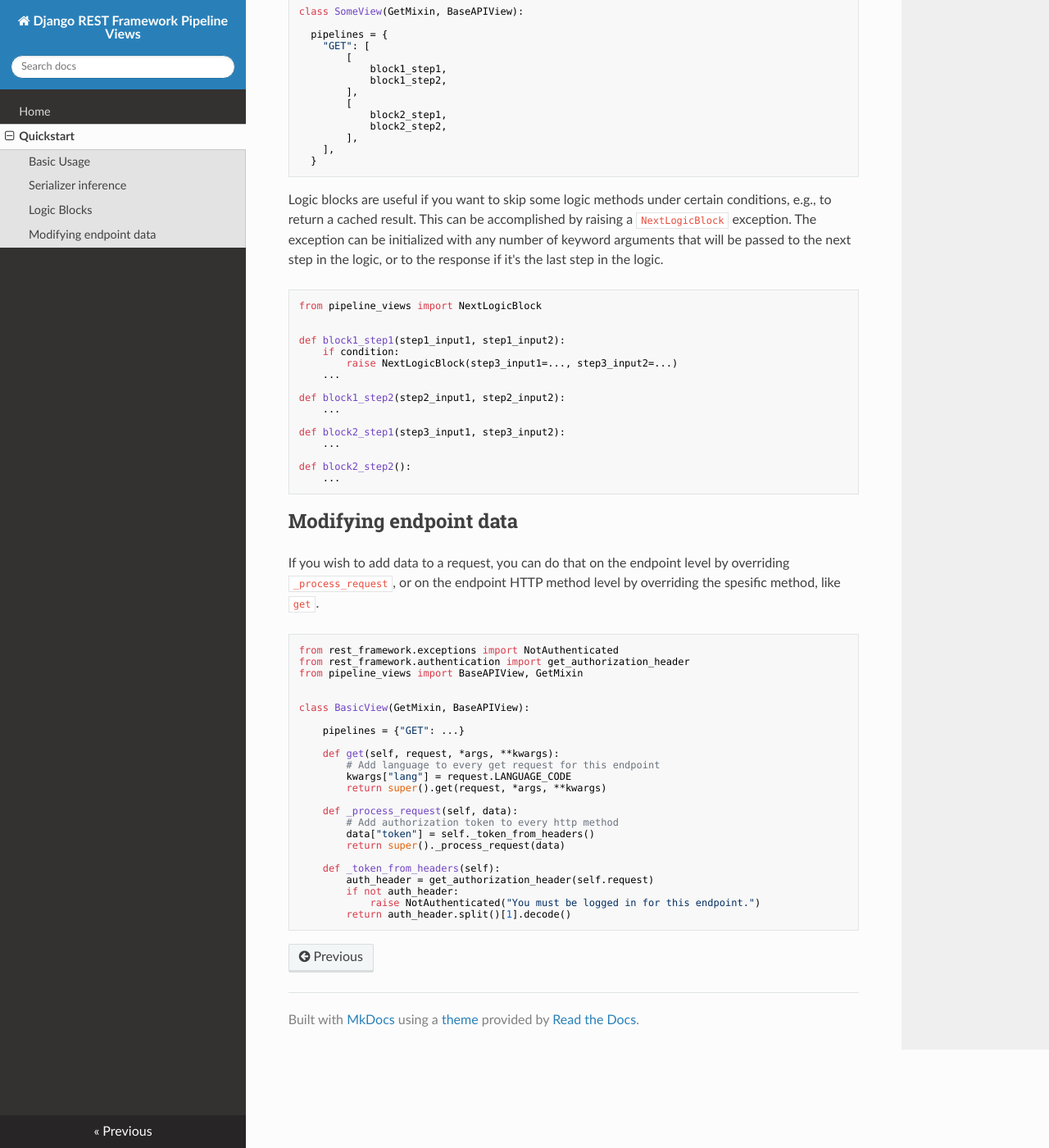
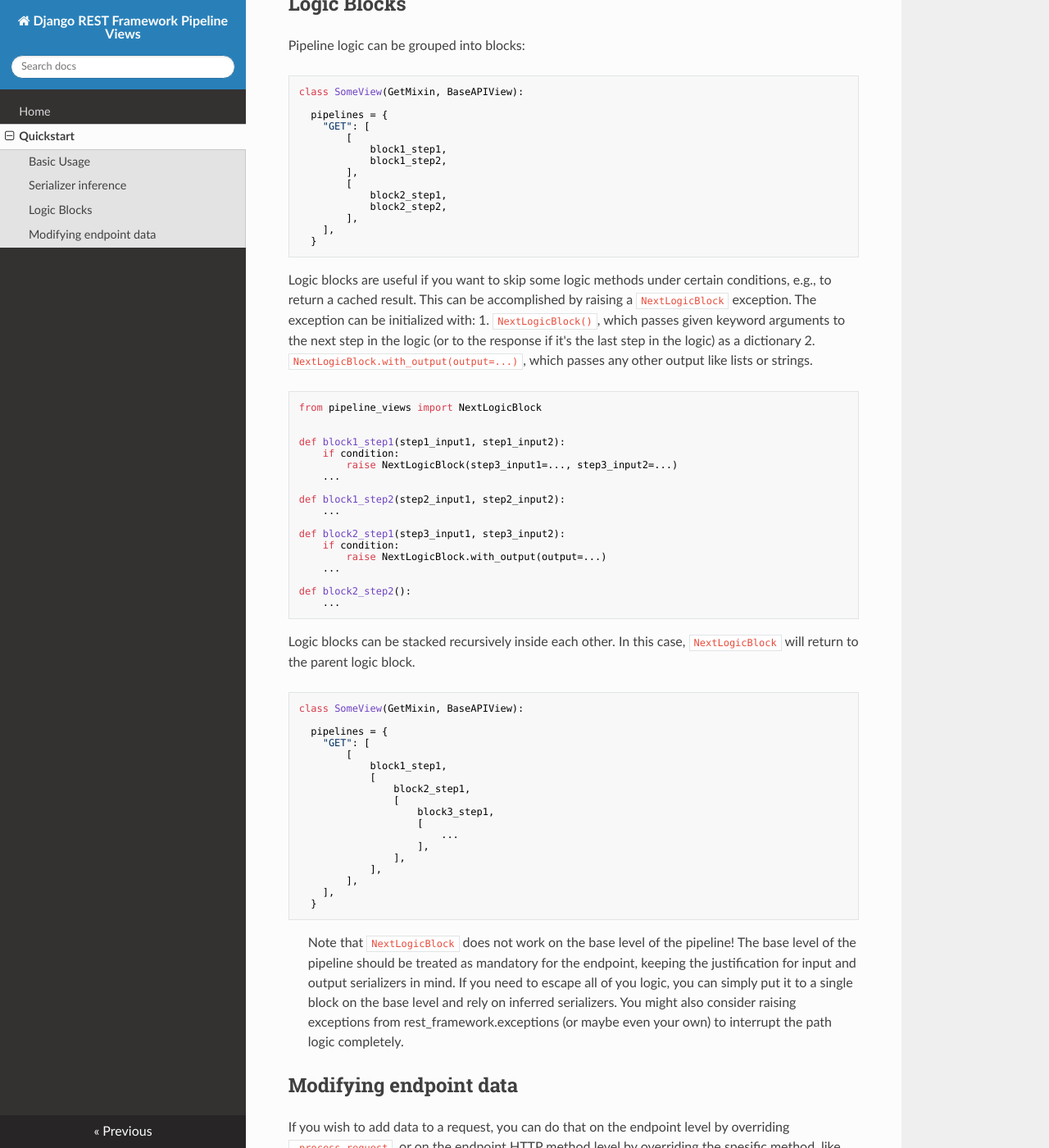
Before and after one commit to MrThearMan/drf-pipeline-views, an MkDocs documentation site: the page built from docs/quickstart.md, in a window 1280 px wide and 1400 px high, scrolled down 1908 px. Shown: the whole window at 82% size. Built offline with MkDocs 1.6.1, drawn with Linux system fonts in a browser that asks for light colours; nearby versions of some CDN libraries; some of the changed text lies outside the part shown.

Commit message:
Update documentation

````diff
--- a/docs/quickstart.md
+++ b/docs/quickstart.md
@@ -1,23 +1,29 @@
 # Quickstart
+
 ##  Basic Usage
 
 Let's create a basic pipeline:
 
 ```python
 def step1(step1_input1, step1_input2):
-    # Process the data...
-    return {"step2_input1": ..., "step2_input2": ...}
-
-def step2(step2_input1, step2_input2):
-    # Maybe do some IO...
+    # Process the data to different form
     return {"step3_input1": ..., "step3_input2": ...}
 
-def step3(step3_input1, step3_input2):
-    # Process the data, but do not pass on anything...
+def step2(**kwargs):
+    # Run validation without touching the data
+    return kwargs
+
+def step3(step3_input1, step3_input2):  # Matches return from step 1
+    # Maybe do some database or API calls here
+    # to isolate it from the rest of the rest of the logic
+    return {"step4_input1": ..., "step4_input2": ..., "step4_input3": ...}
+
+def step4(step4_input1, step4_input2, **kwargs):  # Ignore other inputs
+    # Process the data, but do not return anything -> next step takes no input
     return
 
-def step4():
-    # Build some response...
+def step5():
+    # Build some response
     return {"end_result1": ..., "end_result2": ...}
 ```
 
@@ -121,9 +129,10 @@
 ```
 
 Logic blocks are useful if you want to skip some logic methods under certain conditions, e.g., to return a cached result.
-This can be accomplished by raising a `NextLogicBlock` exception. The exception can be initialized with
-any number of keyword arguments that will be passed to the next step in the logic, or to the response if it's
-the last step in the logic.
+This can be accomplished by raising a `NextLogicBlock` exception. The exception can be initialized with:
+1. `NextLogicBlock()`, which passes given keyword arguments to the next step in the logic (or to the response if it's
+the last step in the logic) as a dictionary
+2. `NextLogicBlock.with_output(output=...)`, which passes any other output like lists or strings.
 
 ```python
 from pipeline_views import NextLogicBlock
@@ -138,11 +147,41 @@
     ...
 
 def block2_step1(step3_input1, step3_input2):
+    if condition:
+        raise NextLogicBlock.with_output(output=...)
     ...
 
 def block2_step2():
     ...
 ```
+
+Logic blocks can be stacked recursively inside each other. In this case, `NextLogicBlock` will return to the parent logic block.
+
+```python
+class SomeView(GetMixin, BaseAPIView):
+
+  pipelines = {
+    "GET": [
+        [
+            block1_step1,
+            [
+                block2_step1,
+                [
+                    block3_step1,
+                    [
+                        ...
+                    ],
+                ],
+            ],
+        ],
+    ],
+  }
+```
+
+> Note that `NextLogicBlock` does not work on the base level of the pipeline! The base level of the pipeline should be treated
+> as mandatory for the endpoint, keeping the justification for input and output serializers in mind.
+> If you need to escape all of you logic, you can simply put it to a single block on the base level and rely on inferred serializers.
+> You might also consider raising exceptions from rest_framework.exceptions (or maybe even your own) to interrupt the path logic completely.
 
 ## Modifying endpoint data
 
--- a/pyproject.toml
+++ b/pyproject.toml
@@ -121,7 +121,7 @@
 [tool.tox]
 legacy_tox_ini = """
 [tox]
-envlist = py{36, 37, 38, 39}-drf{307,308,309,310,311,312}
+envlist = py{36, 37, 38, 39}-drf{307, 308, 309, 310, 311, 312}
 isolated_build = true
 
 [gh-actions]
````
Also changed, not shown: other parts of docs/quickstart.md (+2 -0 lines), docs/development.md (added).
